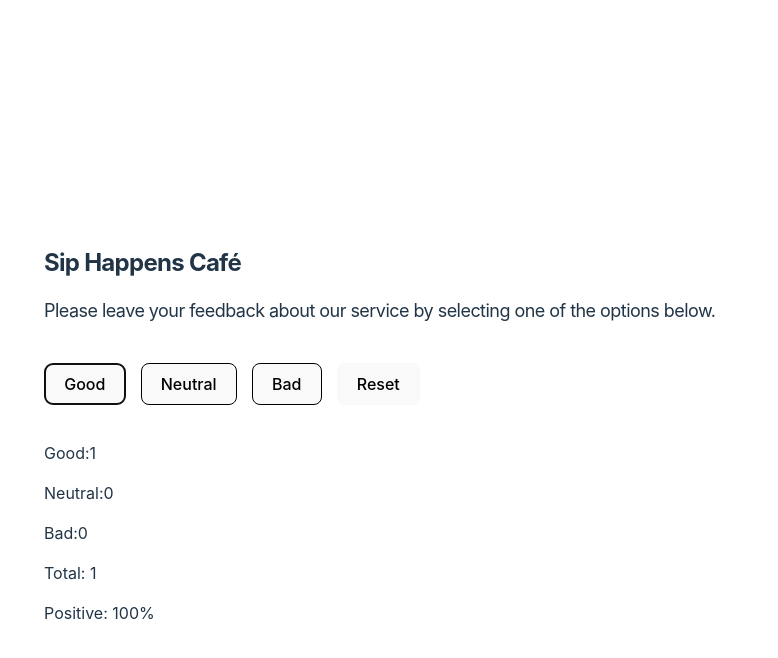
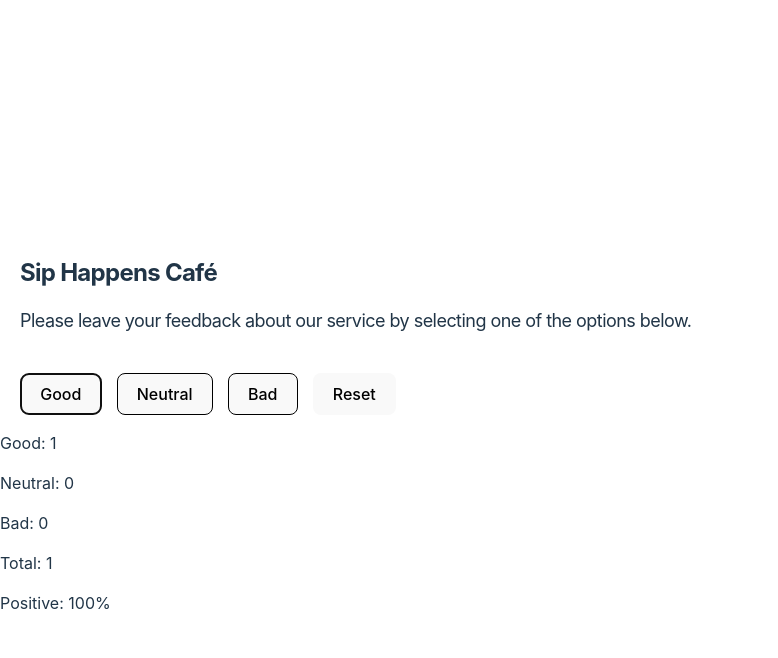
Before and after one commit to Yana-Romanenko/goit-react-hw-02, a React (Vite) app: page / in a window 1280 px wide. Both pictures are taken after a click on the button "Good". Shown: the top 658 px of the page, without its empty margins (0-778 px from the left). Built offline with nearby package versions, Linux system fonts and the light colour scheme.

Commit message:
updated homework-02

```diff
--- a/src/components/App.jsx
+++ b/src/components/App.jsx
@@ -15,74 +15,43 @@ const feedback = {
 };
 
 const App = () => {
-const [feedbackType, setFeedbackTypes] = useState(() => {
- return JSON.parse(window.localStorage.getItem("feedback")) || feedback
+  const [obj, setObj] = useState(() => {
+    return JSON.parse(window.localStorage.getItem("feedback")) || feedback;
   });
 
+  const [totalFeedback, setTotalFeedback] = useState(() => {
+    return obj.good + obj.neutral + obj.bad;
+  })
+
+  useEffect(() => {
+    window.localStorage.setItem("feedback", JSON.stringify(obj));
+  }, [obj]);
+
   const updateFeedback = (key) => {
-  setFeedbackTypes((prevFeedback) => ({
-    ...prevFeedback,
-    [key]: prevFeedback[key] + 1,
-  }));
+    setObj({
+      ...obj,
+      [key]: obj[key] + 1,
+    });
+
+    setTotalFeedback(totalFeedback + 1);
   };
 
-const totalFeedback =
-  feedbackType.good + feedbackType.neutral + feedbackType.bad;
-
-const resetFeedback = () => {
-  setFeedbackTypes({
-    good: 0,
-    neutral: 0,
-    bad: 0,
-  });
+  const reset = () => {
+    setObj(feedback);
+    setTotalFeedback(0);
   };
 
-const positivePercentage =
-  totalFeedback > 0
-    ? Math.round(
-        ((feedbackType.good + feedbackType.neutral) / totalFeedback) * 100
-      )
-    : 0;
-
-useEffect(() => {
-  window.localStorage.setItem("feedback", JSON.stringify(feedbackType));
-}, [feedbackType]);
-
   return (
-  <div className={css.box}>
-    <Description
-      title="Sip Happens Café"
-      content="Please leave your feedback about our service by selecting one of the
-      options below."
-    />
-    <Options
-      onTrack={updateFeedback}
-      onReset={resetFeedback}
-      totalFeedback={totalFeedback}
-    />
-    <div className={css.container}>
-      {totalFeedback > 0 ? (
-        <div>
-          {Object.keys(feedbackType).map((key) => (
-            <Feedback
-              key={key}
-              value={feedbackType[key]}
-              name={capitalize(key)}
-            />
-          ))}
-          <p>Total: {totalFeedback}</p>
-          <p>Positive: {positivePercentage}%</p>
-        </div>
+    <>
+      <Description />
+      <Options updateFeedback={updateFeedback} reset={reset} totalFeedback={totalFeedback}/>
+      {totalFeedback === 0 ? (
+        <Notification />
       ) : (
-        <Notification message="No feedback yet." />
+        <Feedback feedback={obj} />
       )}
-    </div>
-  </div>
+    </>
   );
-}
-
-function capitalize(string) {
-return string[0].toUpperCase() + string.slice(1);
-}
+};
 
 export default App;
--- a/src/components/App.module.css
+++ b/src/components/App.module.css
@@ -4,17 +4,3 @@
   padding: 2rem;
   text-align: center;
 }
-
-.container {
-  margin-top: 20px;
-  padding-left: 0;
-  margin-left: 20px;
-  display: flex;
-  flex-wrap: wrap;
-  row-gap: 20px;
-
-}
-
-.box {
-  margin-left: 24px;
-}
--- a/src/components/Feedback.jsx
+++ b/src/components/Feedback.jsx
@@ -1,9 +1,16 @@
 
-const Feedback = ({ name, value }) => {
+const Feedback = ({ feedback }) => {
+  const totalFeedback = feedback.good + feedback.neutral + feedback.bad;
    return (
-   <p>
-    {name}:{value}
-  </p>
+    <>
+    <p>Good: {feedback.good}</p>
+    <p>Neutral: {feedback.neutral}</p>
+    <p>Bad: {feedback.bad}</p>
+    <p>Total: {totalFeedback}</p>
+    <p>
+      Positive: {Math.round(((feedback.good + feedback.neutral) / totalFeedback) * 100)}%
+    </p>
+  </>
 );
   }
 
--- a/src/components/Options.jsx
+++ b/src/components/Options.jsx
@@ -1,12 +1,12 @@
 import css from "./Options.module.css";
 
-const Options = ({onTrack, onReset, totalFeedback}) => {
+  const Options = ({updateFeedback, reset, totalFeedback}) => {
     return (
       <div className={css.buttonBox}>
-        <button className={css.button} onClick={() => onTrack("good")}>Good</button>
-        <button className={css.button} onClick={() => onTrack("neutral")}>Neutral</button>
-        <button className={css.button} onClick={() => onTrack("bad")}>Bad</button>
-        {totalFeedback > 0 && <button onClick={onReset}>Reset</button>}
+        <button className={css.button} onClick={() => updateFeedback("good")}>Good</button>
+        <button className={css.button} onClick={() => updateFeedback("neutral")}>Neutral</button>
+        <button className={css.button} onClick={() => updateFeedback("bad")}>Bad</button>
+        {totalFeedback !== 0 && <button onClick={reset}>Reset</button>}
       </div>
     );
   };
```
Lines whose indentation alone changed are shown as unchanged.
